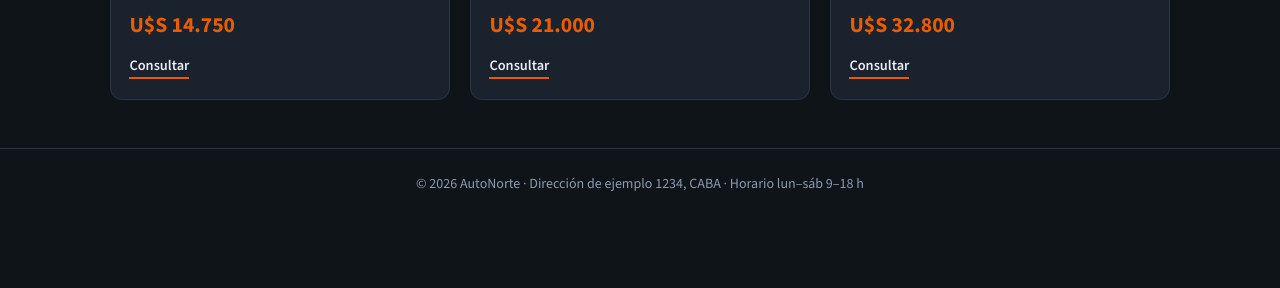
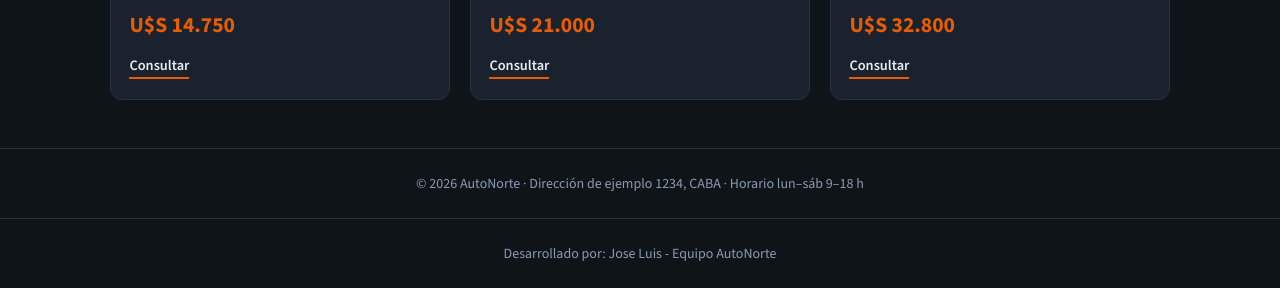
Before and after one commit to mastersuaw/ProyectoGrupal, a plain HTML site: page index.html in a window 1280 px wide. Shown: the part 1159-1447 px from the top of the page. Before the commit the page ends 1377 px from the top, so only its background shows below. Drawn offline with nearby package versions, Linux system fonts and the light colour scheme.

Commit message:
Agregado pie de pagina por Jose Luis

```diff
--- a/index.html
+++ b/index.html
@@ -317,3 +317,6 @@
   </script>
 </body>
 </html>
+
+<!-- Contribucion de Jose Luis -->
+<footer><p>Desarrollado por: Jose Luis - Equipo AutoNorte</p></footer>
```
